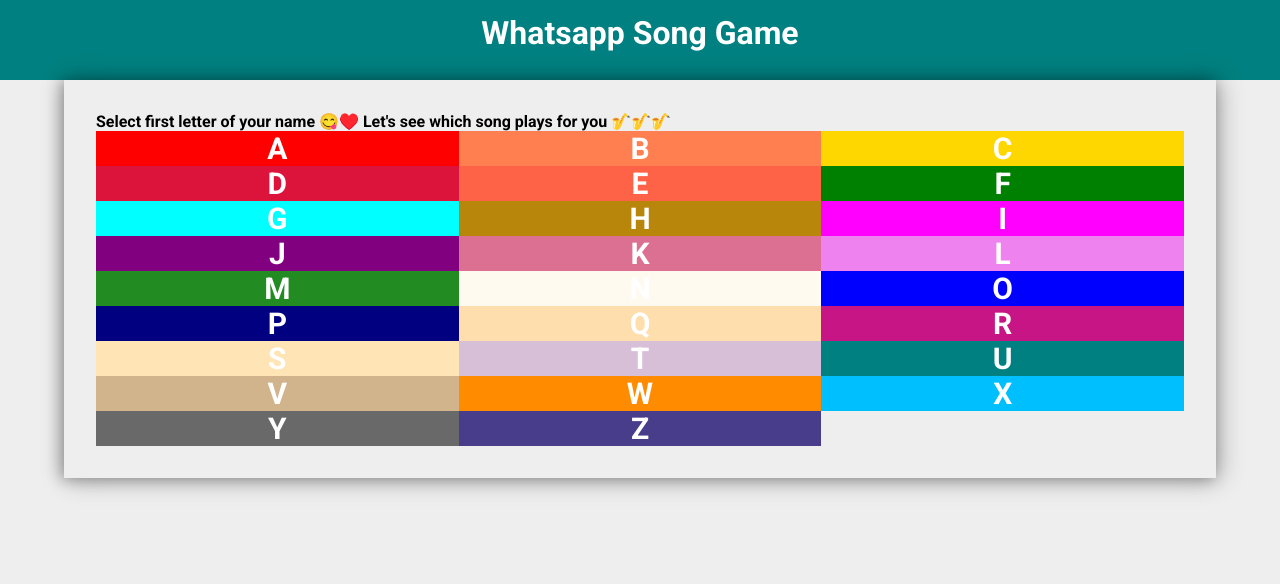
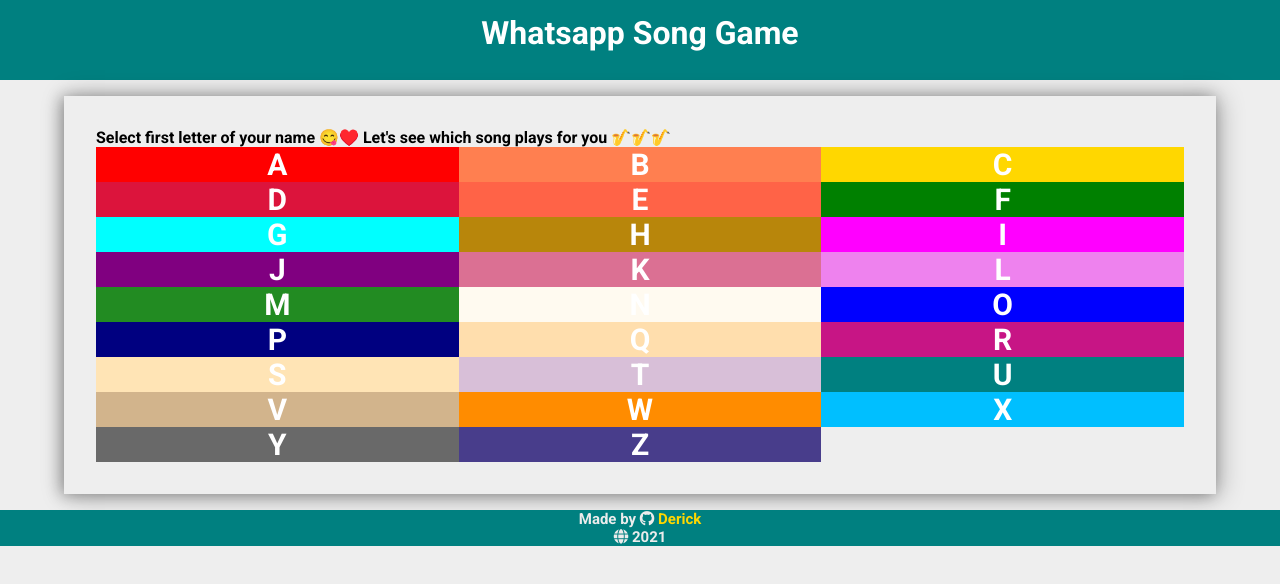
Before and after one commit to Derick1530/whatsappgamelink, a plain HTML site: page index.html in a window 1280 px wide. Drawn offline with Linux system fonts and the light colour scheme.

Commit message:
updated css

```diff
--- a/index.html
+++ b/index.html
@@ -55,5 +55,10 @@
         <a id="z" class="element" href="/components/z.html">Z</a>
       </section>
     </main>
+    <footer>
+      <label>Made by <i class="fab fa-github"></i> </label
+      ><a href="github.com/Derick">Derick</a>
+      <p><i class="fa fa-globe" aria-hidden="true"></i> 2021</p>
+    </footer>
   </body>
 </html>
--- a/view/style/app.css
+++ b/view/style/app.css
@@ -19,7 +19,7 @@
   }
 main{
     width: 90%;
-    margin: 0 auto;
+    margin: 1rem auto;
     padding: 2rem;
     box-shadow: 3px 1px 24px rgba(0, 0, 0, 0.3),-3px 1px 14px rgba(0, 0, 0, 0.3);
 }
@@ -122,3 +122,20 @@
 #z{
     background-color:darkslateblue ;
 }
+
+footer {
+    background-color: teal;
+    margin-top: 1rem;
+  font-size: 15px;
+  text-align: center;
+  left: 40%;
+  bottom: 0;
+  color: rgb(236, 236, 236);
+}
+footer p {
+  text-align-last: center;
+}
+footer a{
+    text-decoration: none;
+    color: gold;
+}
```
Also changed, not shown: components/a.html (+2 -2 lines), components/b.html (+1 -1 lines), view/style/element.css (indentation only).
